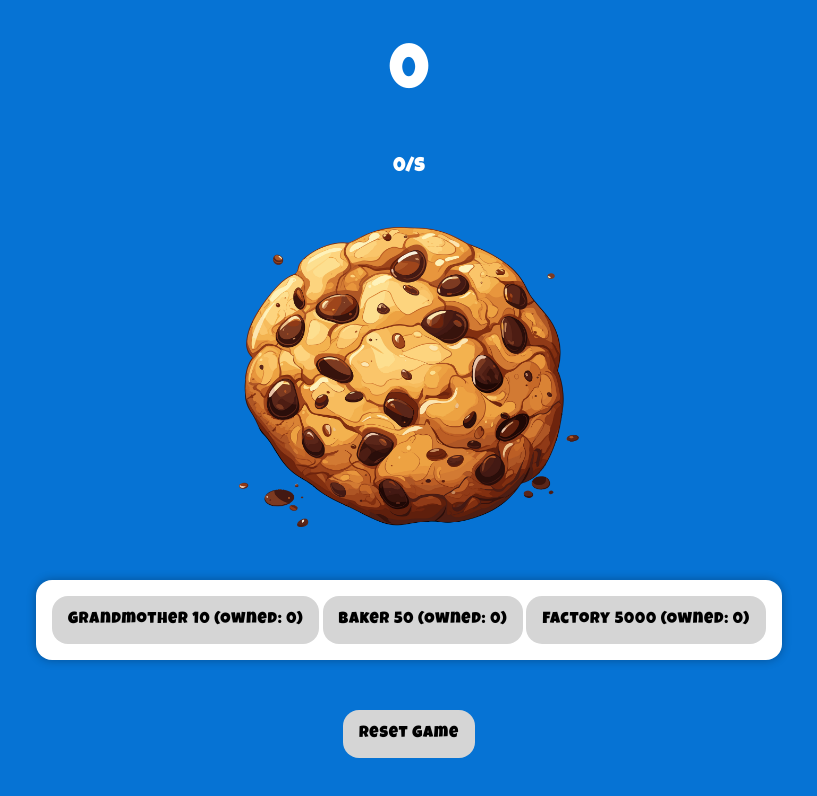
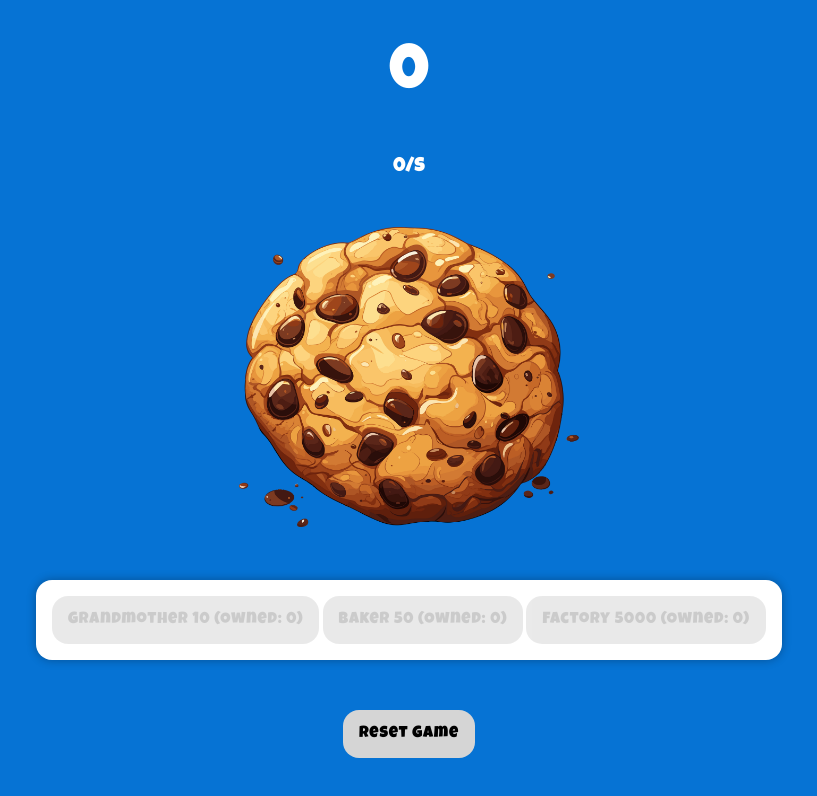
Before and after one commit to nwntaspap/Cookie-Clickers, a plain HTML site: page index.html in a window 1280 px wide. Shown: the whole page, without its empty margins (231-1048 px from the left). Drawn offline with Linux system fonts and the light colour scheme.

Commit message:
disable buttons until player can afford the cost

```diff
--- a/app.js
+++ b/app.js
@@ -27,6 +27,11 @@ function updateDisplay() {
   grandmotherBtn.textContent = `Grandmother ${items.grandmother.cost} (Owned: ${items.grandmother.count})`;
   bakerBtn.textContent = `Baker ${items.baker.cost} (Owned: ${items.baker.count})`;
   factoryBtn.textContent = `Factory ${items.factory.cost} (Owned: ${items.factory.count})`;
+
+  // Enable/disable buttons based on affordability
+  grandmotherBtn.disabled = counter < items.grandmother.cost;
+  bakerBtn.disabled = counter < items.baker.cost;
+  factoryBtn.disabled = counter < items.factory.cost;
 }
 updateDisplay();
 
--- a/style.css
+++ b/style.css
@@ -53,3 +53,7 @@ body {
   transform: translateY(-2px);
   box-shadow: 0px 3px 5px rgba(0, 0, 0, 0.5);
 }
+button:disabled {
+  opacity: 0.5;
+  cursor: not-allowed;
+}
```
